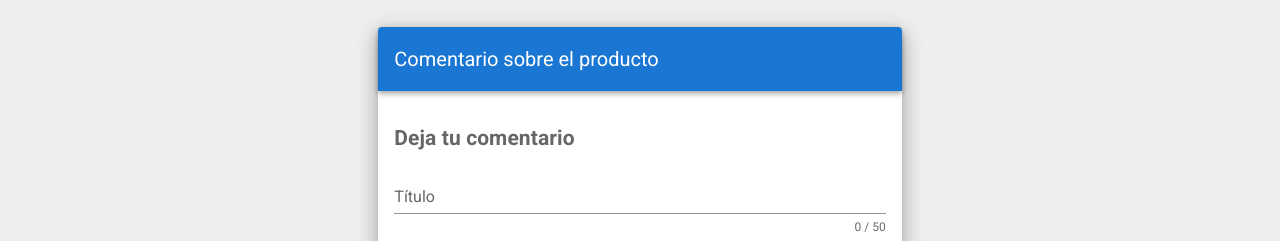
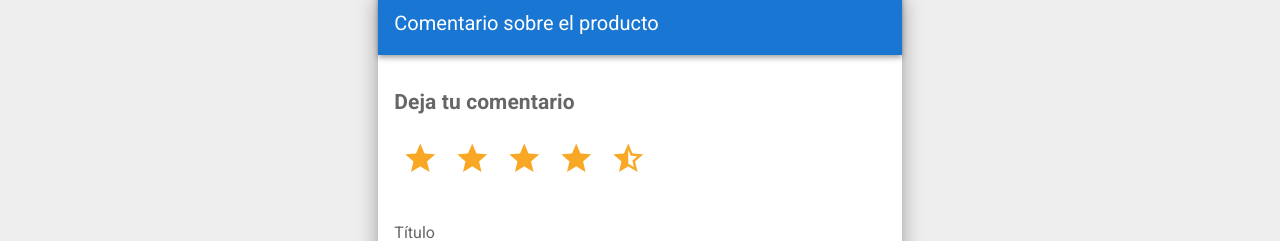
Before and after one commit to RobertCharca/TechFind, a JavaScript app in the folder techfind-interface/: page /#/vendedor/catalogo/producto/postComment in a window 1280 px wide. Shown: the part 211-452 px from the top of the page. Built offline with nearby package versions, Linux system fonts and the light colour scheme.

Commit message:
Components: Apartado de calificacion agregado.

```diff
--- a/techfind-interface/src/components/business/comments/post/NegocioComentarioPostComponent.vue
+++ b/techfind-interface/src/components/business/comments/post/NegocioComentarioPostComponent.vue
@@ -12,6 +12,20 @@
                             <!--Comentario del negocio-->
                             <v-card-text>
                                 <h2 class="mt-5 mb-5">Deja tu comentario</h2>
+
+                                <!--Calificacion del negocio-->
+                                <div class="text-left mt-5 mb-5">
+                                    <v-rating
+                                        v-model="rating"
+                                        color="yellow darken-3"
+                                        background-color="grey darken-1"
+                                        empty-icon="$ratingFull"
+                                        half-increments
+                                        hover
+                                        large
+                                    ></v-rating>
+                                </div>
+
                                 <v-form>
                                     <!--Titulo del comentario-->
                                     <v-text-field
@@ -66,6 +80,9 @@ export default {
     props: {
         source: String,
     },
+    data: () => ({
+        rating: 4.5,
+    }),
 }
 </script>
 
--- a/techfind-interface/src/components/business/comments/post/ProductoComentarioPostComponent.vue
+++ b/techfind-interface/src/components/business/comments/post/ProductoComentarioPostComponent.vue
@@ -12,6 +12,21 @@
                             <!--Comentario del producto-->
                             <v-card-text>
                                 <h2 class="mt-5 mb-5">Deja tu comentario</h2>
+
+                                <!--Calificacion del producto-->
+                                <div class="text-left mt-5 mb-5">
+                                    <v-rating
+                                        v-model="rating"
+                                        color="yellow darken-3"
+                                        background-color="grey darken-1"
+                                        empty-icon="$ratingFull"
+                                        half-increments
+                                        hover
+                                        large
+                                    ></v-rating>
+                                </div>
+
+
                                 <v-form>
                                     <!--Titulo del comentario-->
                                     <v-text-field
@@ -65,6 +80,9 @@ export default {
     props: {
         source: String,
     },
+    data: () => ({
+        rating: 4.5,
+    }),
 }
 </script>
 
```
